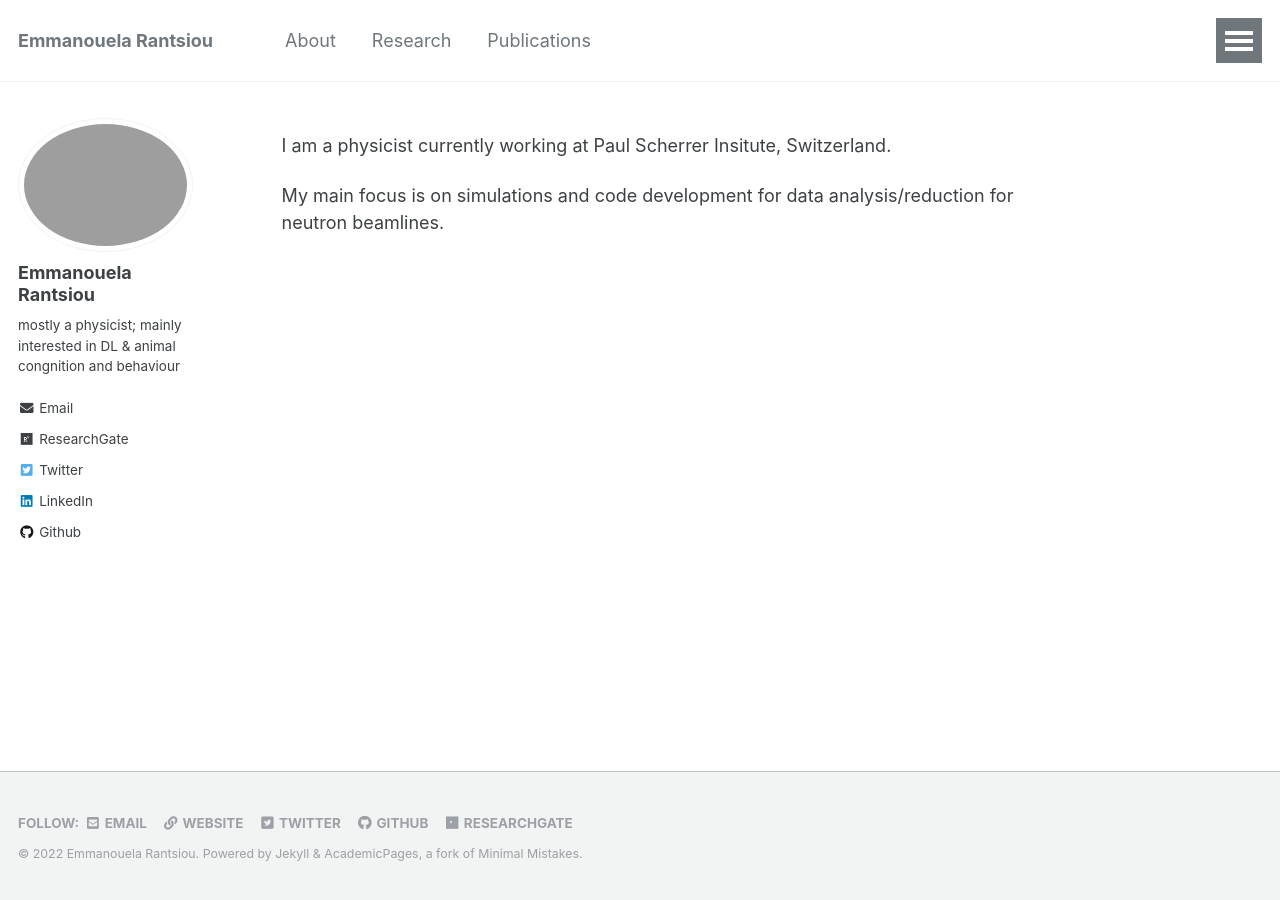
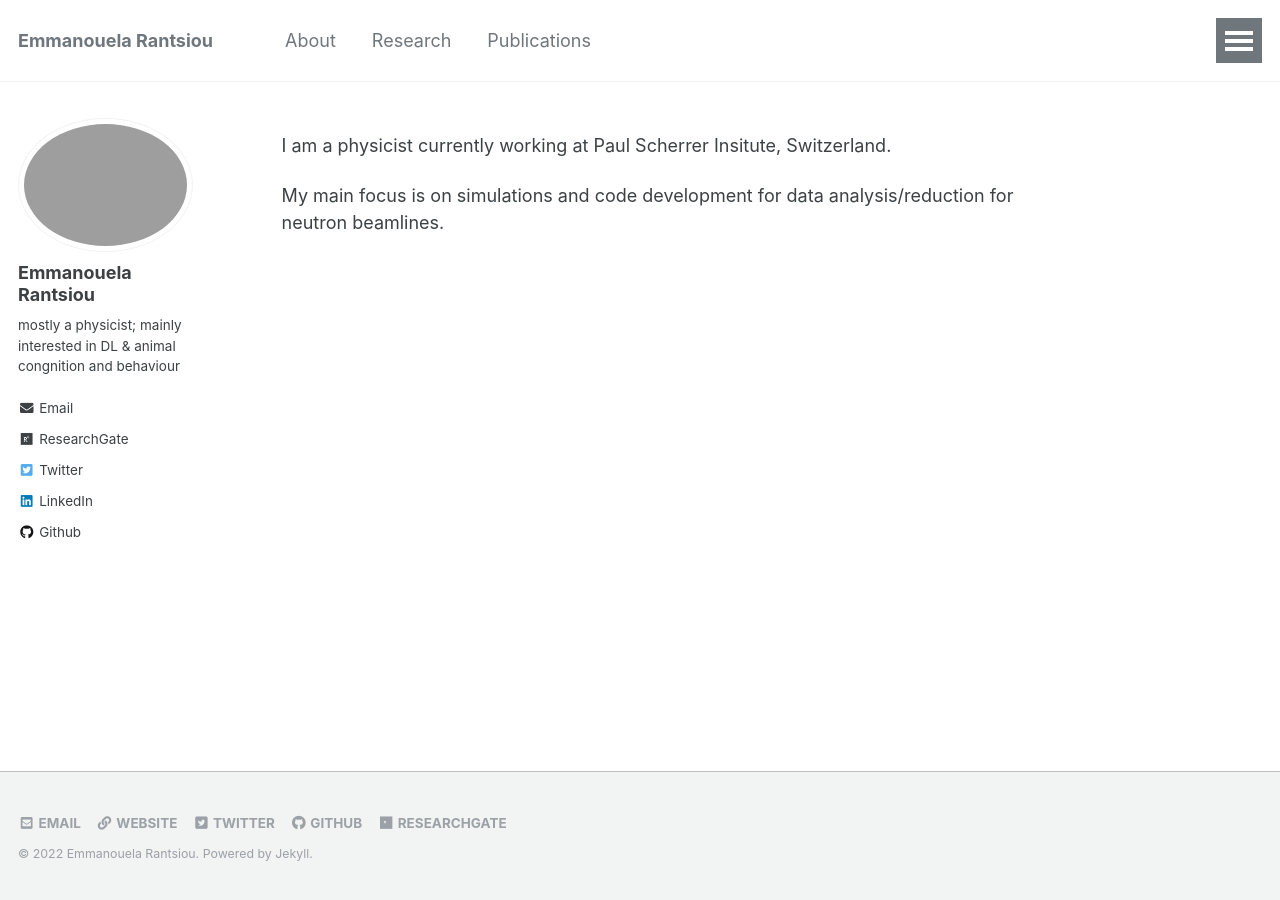
Before and after one commit to emmarant/emmarant.github.io, a Jekyll site: the page built from _pages/intro.md, in a window 1280 px wide. Built offline with Jekyll 4.4.1, drawn with Linux system fonts in a browser that asks for light colours.

Commit message:
Update footer.html

```diff
--- a/_includes/footer.html
+++ b/_includes/footer.html
@@ -1,8 +1,8 @@
 <div class="page__footer-follow">
   <ul class="social-icons">
-    {% if site.data.ui-text[site.locale].follow_label %}
+<!--    {% if site.data.ui-text[site.locale].follow_label %}
       <li><strong>{{ site.data.ui-text[site.locale].follow_label }}</strong></li>
-    {% endif %}
+    {% endif %} -->
 
     {% if site.footer.links %}
       {% for link in site.footer.links %}
@@ -16,4 +16,5 @@
 </div>
 
 
-<div class="page__footer-copyright">&copy; {{ site.time | date: '%Y' }} {{ site.name | default: site.title }}. {{ site.data.ui-text[site.locale].powered_by | default: "Powered by" }} <a href="http://jekyllrb.com" rel="nofollow">Jekyll</a> &amp; <a href="https://github.com/academicpages/academicpages.github.io">AcademicPages</a>, a fork of <a href="https://mademistakes.com/work/minimal-mistakes-jekyll-theme/" rel="nofollow">Minimal Mistakes</a>.</div>
+<!--<div class="page__footer-copyright">&copy; {{ site.time | date: '%Y' }} {{ site.name | default: site.title }}. {{ site.data.ui-text[site.locale].powered_by | default: "Powered by" }} <a href="http://jekyllrb.com" rel="nofollow">Jekyll</a> &amp; <a href="https://github.com/academicpages/academicpages.github.io">AcademicPages</a>, a fork of <a href="https://mademistakes.com/work/minimal-mistakes-jekyll-theme/" rel="nofollow">Minimal Mistakes</a>.</div> -->
+<div class="page__footer-copyright">&copy; {{ site.time | date: '%Y' }} {{ site.name | default: site.title }}. {{ site.data.ui-text[site.locale].powered_by | default: "Powered by" }} <a href="http://jekyllrb.com" rel="nofollow">Jekyll</a>.</div>
```
